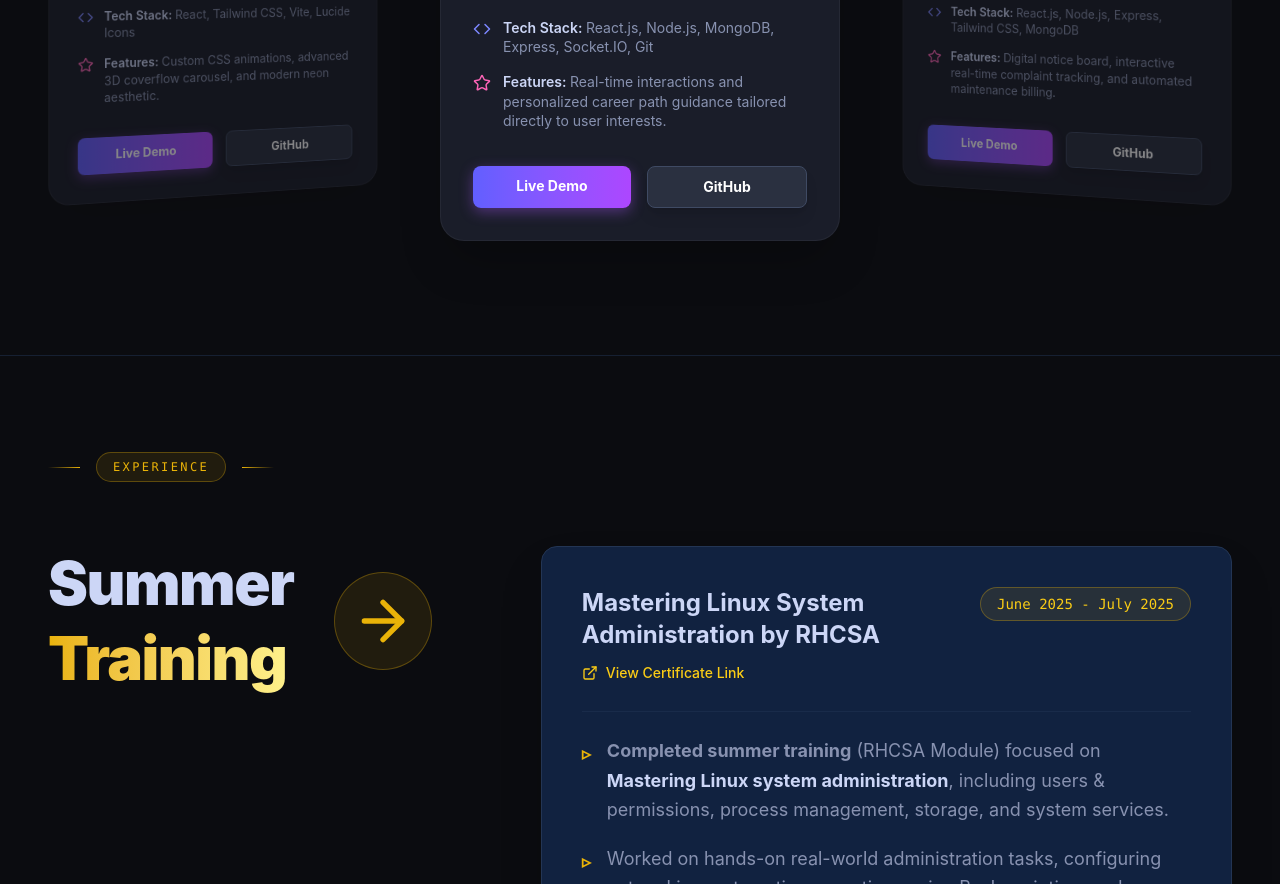
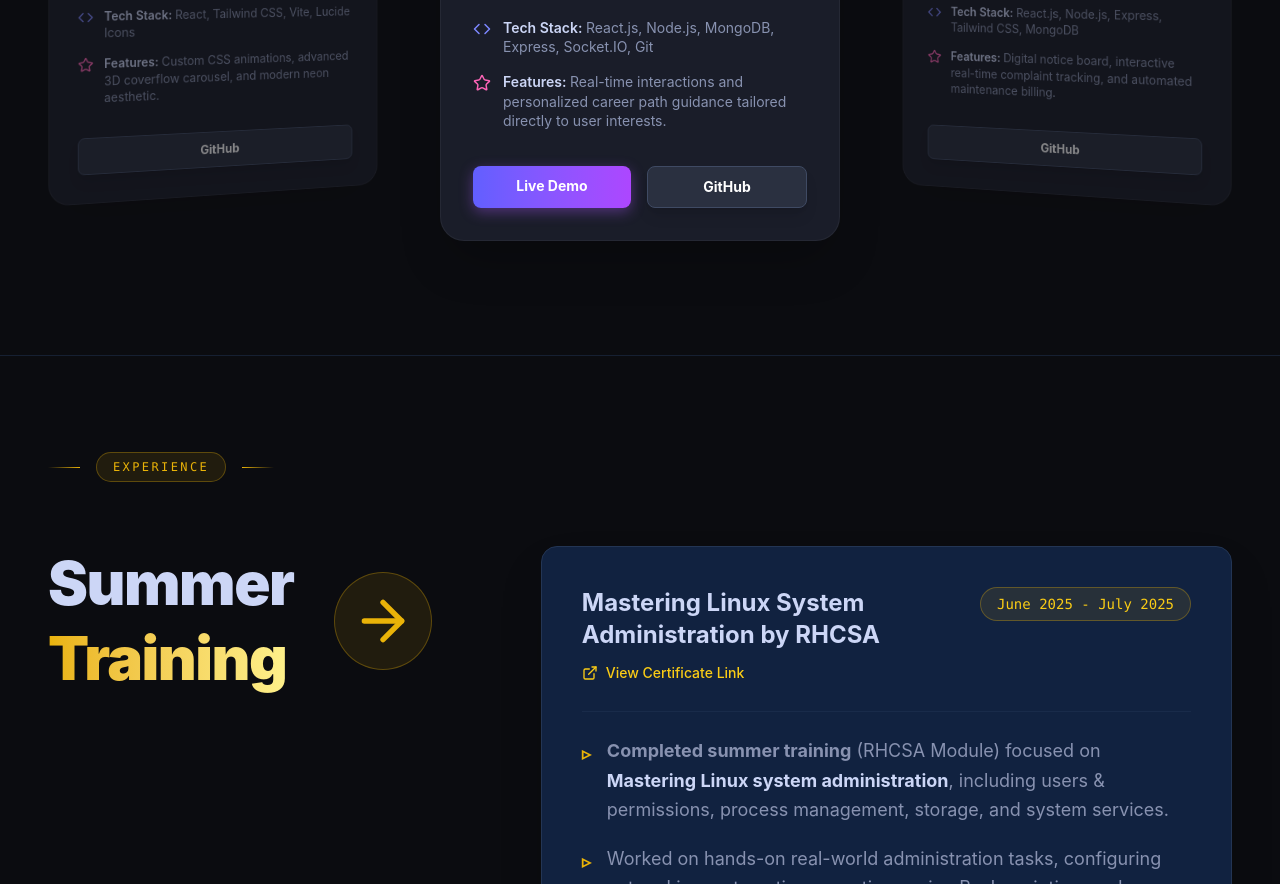
Before and after one commit to Sanjays77/Portfolio, a React (Vite) app: page / in a window 1280 px wide. Shown: the part 3074-3958 px from the top of the page. Built offline with nearby package versions, Linux system fonts and the light colour scheme.

Commit message:
Fix LinkedIn link and update Project Live Demo visibility

```diff
--- a/src/components/Hero.jsx
+++ b/src/components/Hero.jsx
@@ -152,7 +152,7 @@ const Hero = () => {
             <a href="https://github.com/Sanjays77" target="_blank" rel="noopener noreferrer" className="hover:text-[#64ffda] transition-colors hover:-translate-y-1 transform duration-300">
               <Github size={28} />
             </a>
-            <a href="#" target="_blank" rel="noopener noreferrer" className="hover:text-[#64ffda] transition-colors hover:-translate-y-1 transform duration-300">
+            <a href="https://www.linkedin.com/in/sanjay-s77/" target="_blank" rel="noopener noreferrer" className="hover:text-[#64ffda] transition-colors hover:-translate-y-1 transform duration-300">
               <Linkedin size={28} />
             </a>
             <a href="mailto:sanjay28912005@gmail.com" className="hover:text-[#64ffda] transition-colors hover:-translate-y-1 transform duration-300">
--- a/src/components/Projects.jsx
+++ b/src/components/Projects.jsx
@@ -173,6 +173,7 @@ const Projects = () => {
 
                     {/* Bottom Links */}
                     <div className="flex gap-4 w-full mt-4">
+                      {project.title === "CHOOSE EASY" && (
                         <a
                           href={project.liveLink}
                           target="_blank"
@@ -181,6 +182,7 @@ const Projects = () => {
                         >
                           Live Demo
                         </a>
+                      )}
                       <a
                         href={project.githubLink}
                         target="_blank"
```
Lines whose indentation alone changed are shown as unchanged.
